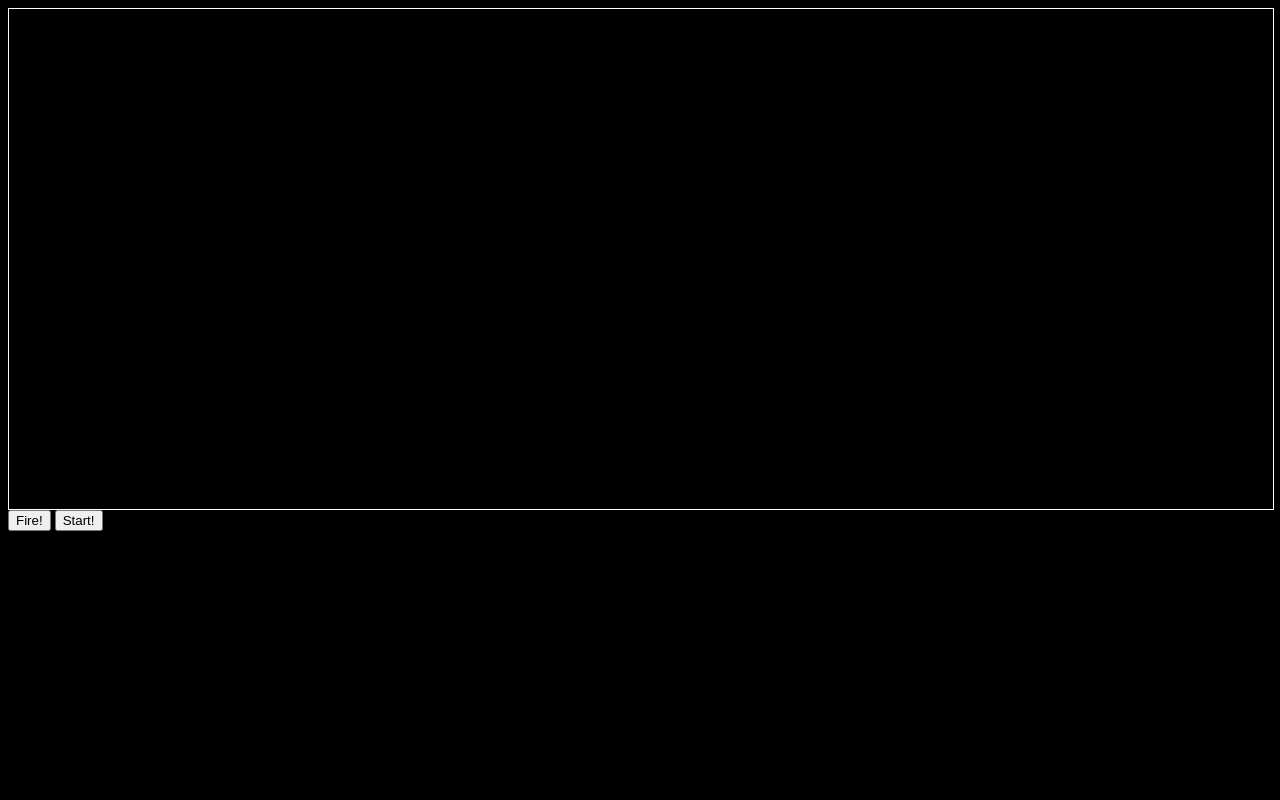
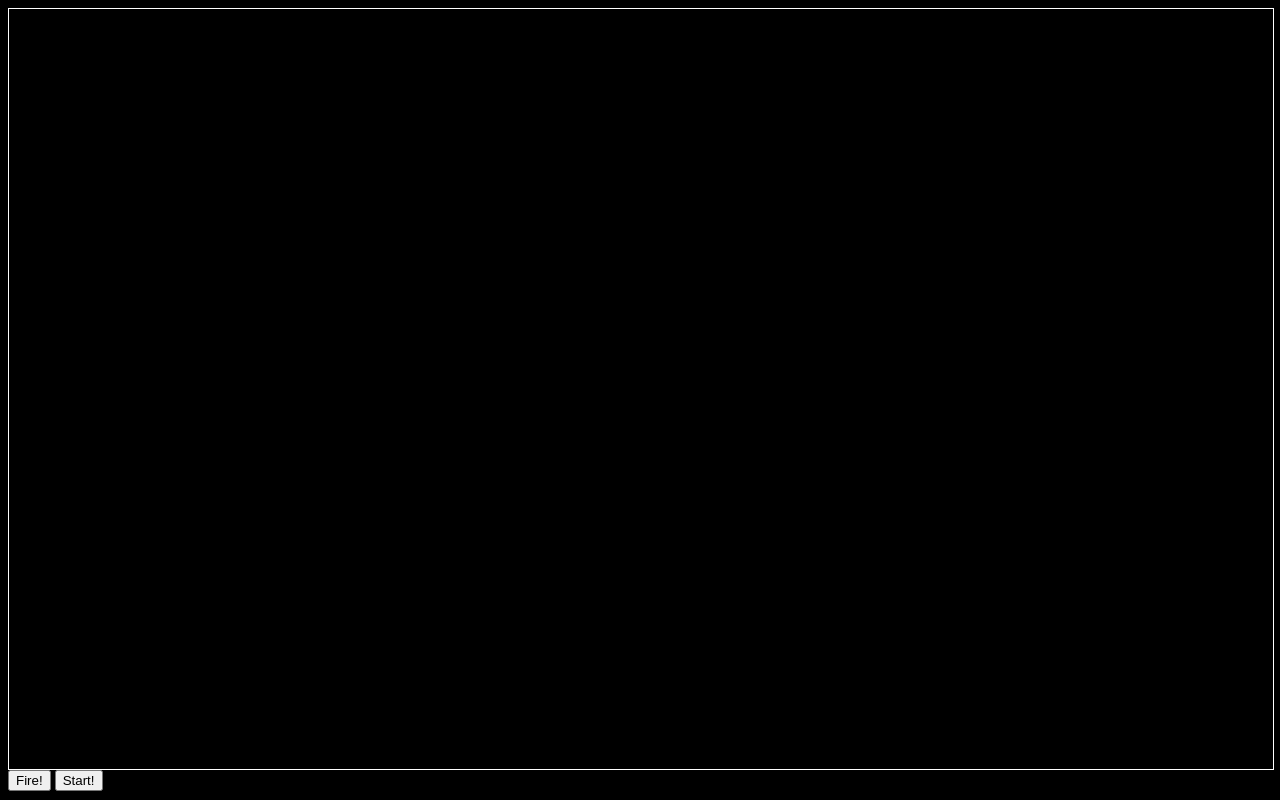
Before and after one commit to tswaters/fireworks, a plain HTML site: page index.html in a window 1280 px wide. Both pictures are taken after a click on the button "Kill!". Drawn offline with Linux system fonts and the light colour scheme.

Commit message:
Release v2.4.0

```diff
--- /dev/null
+++ b/example.css
@@ -0,0 +1,9 @@
+body {
+  background-color: black;
+}
+#container {
+  margin: 0 auto;
+  border: 1px solid white;
+  width: 100%;
+  height: calc(100vh - 40px);
+}
--- /dev/null
+++ b/example.js
@@ -0,0 +1,36 @@
+function example(Fireworks, container) {
+  const fireworks = new Fireworks(container, {
+    maxRockets: 3, // max # of rockets to spawn
+    rocketSpawnInterval: 150, // millisends to check if new rockets should spawn
+    numParticles: 100, // number of particles to spawn when rocket explodes (+0-10)
+    explosionMinHeight: 0.2, // percentage. min height at which rockets can explode
+    explosionMaxHeight: 0.9, // percentage. max height before a particle is exploded
+    explosionChance: 0.08 // chance in each tick the rocket will explode
+  })
+
+  start()
+
+  document.addEventListener('keydown', e => e.which === 27 && stop())
+  document
+    .getElementById('spawn')
+    .addEventListener('click', () => fireworks.fire())
+  document.getElementById('kill').addEventListener('click', () => stop(true))
+  document.getElementById('stop').addEventListener('click', () => stop(false))
+  document.getElementById('start').addEventListener('click', () => start())
+  window.addEventListener('resize', () => fireworks.resetSize())
+
+  function stop(force) {
+    document.getElementById('kill').style.display = 'none'
+    document.getElementById('stop').style.display = 'none'
+    document.getElementById('start').style.display = ''
+    if (force) fireworks.kill()
+    else fireworks.stop()
+  }
+
+  function start() {
+    document.getElementById('kill').style.display = ''
+    document.getElementById('stop').style.display = ''
+    document.getElementById('start').style.display = 'none'
+    fireworks.start()
+  }
+}
--- a/fireworks.js
+++ b/fireworks.js
@@ -1,7 +1,7 @@
 (function (global, factory) {
     typeof exports === 'object' && typeof module !== 'undefined' ? module.exports = factory() :
     typeof define === 'function' && define.amd ? define('Fireworks', factory) :
-    (global.Fireworks = factory());
+    (global = global || self, global.Fireworks = factory());
 }(this, (function () { 'use strict';
 
     /*! *****************************************************************************
@@ -40,11 +40,7 @@
             var _b = _a.isRocket, isRocket = _b === void 0 ? false : _b, _c = _a.hue, hue = _c === void 0 ? random(1, 360) : _c, _d = _a.brightness, brightness = _d === void 0 ? random(50, 60) : _d, position = _a.position;
             this.isRocket = isRocket;
             this.position = position;
-            this.positions = [
-                this.position,
-                this.position,
-                this.position
-            ];
+            this.positions = [this.position, this.position, this.position];
             if (this.isRocket) {
                 this.velocity = {
                     x: random(-3, 3),
@@ -148,12 +144,13 @@
         };
         Things.prototype["delete"] = function (thing) {
             this._set["delete"](thing);
+            if (thing.isRocket)
+                this.rockets--;
         };
         Things.prototype.add = function (thing) {
             this._set.add(thing);
         };
         Things.prototype.explode = function (particle) {
-            this.rockets--;
             for (var i = 0; i < this.numParticles; i += 1) {
                 this.add(particle.clone());
             }
@@ -179,13 +176,14 @@
 
     var Fireworks = (function () {
         function Fireworks(container, _a) {
-            var _b = _a === void 0 ? {} : _a, _c = _b.rocketSpawnInterval, rocketSpawnInterval = _c === void 0 ? 150 : _c, _d = _b.maxRockets, maxRockets = _d === void 0 ? 3 : _d, _e = _b.numParticles, numParticles = _e === void 0 ? 100 : _e, _f = _b.explosionMinHeight, explosionMinHeight = _f === void 0 ? 0.2 : _f, _g = _b.explosionMaxHeight, explosionMaxHeight = _g === void 0 ? 0.9 : _g, _h = _b.explosionChance, explosionChance = _h === void 0 ? 0.08 : _h;
+            var _b = _a === void 0 ? {} : _a, _c = _b.rocketSpawnInterval, rocketSpawnInterval = _c === void 0 ? 150 : _c, _d = _b.maxRockets, maxRockets = _d === void 0 ? 3 : _d, _e = _b.numParticles, numParticles = _e === void 0 ? 100 : _e, _f = _b.explosionMinHeight, explosionMinHeight = _f === void 0 ? 0.2 : _f, _g = _b.explosionMaxHeight, explosionMaxHeight = _g === void 0 ? 0.9 : _g, _h = _b.explosionChance, explosionChance = _h === void 0 ? 0.08 : _h, _j = _b.width, width = _j === void 0 ? container.clientWidth : _j, _k = _b.height, height = _k === void 0 ? container.clientHeight : _k;
+            this.container = container;
             this.rocketSpawnInterval = rocketSpawnInterval;
             this.maxRockets = maxRockets;
-            this.cw = container.clientWidth;
-            this.ch = container.clientHeight;
-            this.max_h = this.ch * (1 - explosionMaxHeight);
-            this.min_h = this.ch * (1 - explosionMinHeight);
+            this.cw = width;
+            this.ch = height;
+            this.maxH = this.ch * (1 - explosionMaxHeight);
+            this.minH = this.ch * (1 - explosionMinHeight);
             this.chance = explosionChance;
             this.canvas = document.createElement('canvas');
             this.canvas.width = this.cw;
@@ -211,6 +209,22 @@
                 this.rafInterval = window.requestAnimationFrame(function () { return _this.update(); });
             }
             return function () { return _this.stop(); };
+        };
+        Fireworks.prototype.updateDimensions = function () {
+            this.canvas.width = this.cw;
+            this.canvas.height = this.ch;
+            this.things.cw = this.cw;
+            this.things.ch = this.ch;
+        };
+        Fireworks.prototype.setSize = function (width, height) {
+            this.cw = width;
+            this.ch = height;
+            this.updateDimensions();
+        };
+        Fireworks.prototype.resetSize = function () {
+            this.cw = this.container.clientWidth;
+            this.ch = this.container.clientHeight;
+            this.updateDimensions();
         };
         Fireworks.prototype.stop = function () {
             window.clearInterval(this.interval);
@@ -238,8 +252,8 @@
             this.ctx.globalCompositeOperation = 'lighter';
         };
         Fireworks.prototype.update = function () {
+            var e_1, _a;
             var _this = this;
-            var e_1, _a;
             this._clear();
             try {
                 for (var _b = __values(this.things.entries()), _c = _b.next(); !_c.done; _c = _b.next()) {
@@ -249,7 +263,7 @@
                     if (particle.shouldRemove(this.cw, this.ch)) {
                         this.things["delete"](particle);
                     }
-                    else if (particle.shouldExplode(this.max_h, this.min_h, this.chance)) {
+                    else if (particle.shouldExplode(this.maxH, this.minH, this.chance)) {
                         this.things.explode(particle);
                     }
                 }
--- a/index.html
+++ b/index.html
@@ -1,21 +1,9 @@
-<!doctype html>
-<html>
-<head>
+<!DOCTYPE html><html><head>
     <title>Fireworks</title>
     <meta charset="utf-8">
-  <script src="https://cdnjs.cloudflare.com/ajax/libs/babel-polyfill/7.0.0/polyfill.min.js"></script>
-  <script src="./fireworks.js"></script>
-  <style>
-    body {
-      background-color: black;
-    }
-    #container {
-      margin: 0 auto;
-      border: 1px solid white;
-      width: 100%;
-      height: 500px
-    }
-  </style>
+  <script type="text/javascript" src="fireworks.js"></script>
+<link rel="stylesheet" href="example.css">
+<script type="text/javascript" src="example.js"></script>
 </head>
   <body>
     <div id="container"></div>
@@ -24,43 +12,8 @@
     <button id="stop">Stop!</button>
     <button style="display: none" id="start">Start!</button>
     <script>
+      example(Fireworks, document.getElementById('container'))
+    </script>
 
-var container = document.getElementById('container')
-var options = {
-  maxRockets: 3,            // max # of rockets to spawn
-  rocketSpawnInterval: 150, // millisends to check if new rockets should spawn
-  numParticles: 100,        // number of particles to spawn when rocket explodes (+0-10)
-  explosionMinHeight: 0.2,  // percentage. min height at which rockets can explode
-  explosionMaxHeight: 0.9,  // percentage. max height before a particle is exploded
-  explosionChance: 0.08     // chance in each tick the rocket will explode
-}
-var fireworks = new Fireworks(container, options)
-start()
 
-document.getElementById('spawn').addEventListener('click', function () { fireworks.fire() })
-document.getElementById('kill').addEventListener('click', function () { stop(true) })
-document.getElementById('stop').addEventListener('click', function () { stop(false) })
-document.getElementById('start').addEventListener('click', function () { start() })
-
-function stop (force) {
-  if (force) {
-    fireworks.kill()
-  } else {
-    fireworks.stop()
-  }
-  document.getElementById('kill').style.display = 'none'
-  document.getElementById('stop').style.display = 'none'
-  document.getElementById('start').style.display = ''
-}
-
-function start () {
-  document.getElementById('kill').style.display = ''
-  document.getElementById('stop').style.display = ''
-  document.getElementById('start').style.display = 'none'
-  fireworks.start()
-  document.addEventListener('keydown', function (e) { e.which === 27 && stop() })
-}
-
-  </script>
-</body>
-</html>
+</body></html>
```
Also changed, not shown: fireworks.d.ts (+11 -10 lines), fireworks.mjs (+26 -12 lines), fireworks.node.js (+26 -12 lines), fireworks.min.js. Lines whose indentation alone changed are shown as unchanged.
